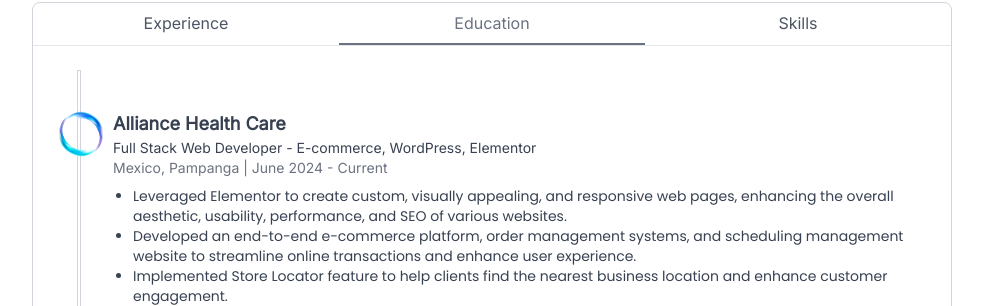
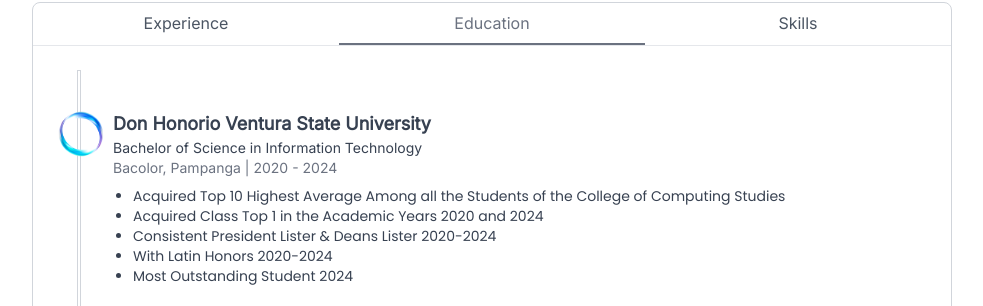
Before and after one commit to VinceRamirez1998/VinceRamirez, a Next.js app: page / in a window 1280 px wide. Both pictures are taken after a click on the button "Education". Shown: the part 494-800 px from the top of the page, without its empty margins (148-1131 px from the left). Built offline with nearby package versions, Linux system fonts and the light colour scheme; a web font is replaced by a local one.

Commit message:
Education Tablist

```diff
--- a/components/tablist.tsx
+++ b/components/tablist.tsx
@@ -115,15 +115,16 @@
                   <img src="/images/logo.png" alt="Logo" className="w-full h-full object-contain" />
                 </div>
                 <div className="flex-1 ml-16">
-                  <h3 className="text-lg font-medium font-semibold">Alliance Health Care</h3>
-                  <p className="text-sm">Full Stack Web Developer - E-commerce, WordPress, Elementor</p>
-                  <p className="text-gray-500 text-sm">Mexico, Pampanga | June 2024 - Current</p>
+                  <h3 className="text-lg font-medium font-semibold">Don Honorio Ventura State University</h3>
+                  <p className="text-sm">Bachelor of Science in Information Technology</p>
+                  <p className="text-gray-500 text-sm">Bacolor, Pampanga | 2020 - 2024</p>
                   <ul className="list-disc pl-5 mt-2 font-sans text-sm">
-                    <li>Leveraged Elementor to create custom, visually appealing, and responsive web pages, enhancing the overall aesthetic, usability, performance, and SEO of various websites.</li>
-                    <li>Developed an end-to-end e-commerce platform, order management systems, and scheduling management website to streamline online transactions and enhance user experience.</li>
-                    <li>Implemented Store Locator feature to help clients find the nearest business location and enhance customer engagement.</li>
-                    <li>Utilized a full-stack development approach to ensure seamless integration of front-end and back-end functionalities, delivering a cohesive and intuitive user experience.</li>
-                    <li>Collaborated with clients to understand their business requirements, provided technical expertise, and delivered tailored solutions to meet their specific needs.</li>
+                    <li>Acquired Top 10 Highest Average Among all the Students of the College of Computing
+                    Studies</li>
+                    <li>Acquired Class Top 1 in the Academic Years 2020 and 2024</li>
+                    <li>Consistent President Lister & Deans Lister 2020-2024</li>
+                    <li>With Latin Honors 2020-2024</li>
+                    <li>Most Outstanding Student 2024</li>
                   </ul>
                 </div>
               </div>
@@ -144,46 +145,6 @@
                     <li>Integrated third-party APIs to enhance application features and functionality, improving overall user experience.</li>
                     <li>Employed agile methodologies to efficiently manage project timelines and deliverables, ensuring client satisfaction and project success.</li>
                     <li>Collaborated closely with clients to analyze business requirements, propose technical solutions, and implement tailored web solutions that meet specific needs and objectives.</li>
-                  </ul>
-                </div>
-              </div>
-
-              {/* Experience 3 */}
-              <div className="relative flex items-start space-x-4">
-                <div className="absolute left-[-40px] top-0 w-12 h-12">
-                  {/* Logo Image */}
-                  <img src="/images/logo.png" alt="Logo" className="w-full h-full object-contain" />
-                </div>
-                <div className="flex-1 ml-16">
-                  <h3 className="text-lg font-medium font-semibold">Offsure Outsourcing Global Inc.</h3>
-                  <p className="text-sm">Full Stack Web Developer - Internship - AMS</p>
-                  <p className="text-gray-500 text-sm">Clark, Pampanga | Feb 2024 - May 2024</p>
-                  <ul className="list-disc pl-5 mt-2 font-sans text-sm">
-                    <li>Integrated a custom authentication system, security, managed real-time databases, and hosted applications, ensuring reliability and scalability.</li>
-                    <li>Utilized and enhanced code readability, best practices, applied a DRY approach, and ensured maintainability.</li>
-                    <li>Implemented version control systems to manage code repositories, facilitating collaborative development and maintaining code integrity throughout the software lifecycle.</li>
-                    <li>Actively participated in and contributed to internal project initiatives, ensuring timely project delivery.</li>
-                    <li>Ensured UI designs are in line with current trends and maintained consistency and responsiveness across platforms.</li>
-                  </ul>
-                </div>
-              </div>
-
-              {/* Experience 4 */}
-              <div className="relative flex items-start space-x-4">
-                <div className="absolute left-[-40px] top-0 w-12 h-12">
-                  {/* Logo Image */}
-                  <img src="/images/logo.png" alt="Logo" className="w-full h-full object-contain" />
-                </div>
-                <div className="flex-1 ml-16">
-                  <h3 className="text-lg font-medium font-semibold">Capstone Project</h3>
-                  <p className="text-sm">Lead Programmer - Recruitment Government Platform</p>
-                  <p className="text-gray-500 text-sm">Mexico, Pampanga | Aug 2022 - Dec 2023</p>
-                  <ul className="list-disc pl-5 mt-2 font-sans text-sm">
-                    <li>Led the development team in creating a robust Recruitment Government Platform tailored for government agencies, integrating a Preliminary Employment Examination module to streamline the hiring process.</li>
-                    <li>Ensured compliance with security standards and regulations, implementing robust authentication mechanisms and data encryption protocols to safeguard applicant information.</li>
-                    <li>Provided technical leadership and guidance to the development team, fostering a collaborative environment and promoting best practices in software engineering and project management.</li>
-                    <li>Architected and implemented core functionalities, including job listings, user registration, preliminary examination modules, and application management systems, ensuring scalability and efficiency.</li>
-                    <li>Conducted regular code reviews, identified areas for optimization, and implemented performance enhancements to maintain code quality and ensure system reliability.</li>
                   </ul>
                 </div>
               </div>
```
